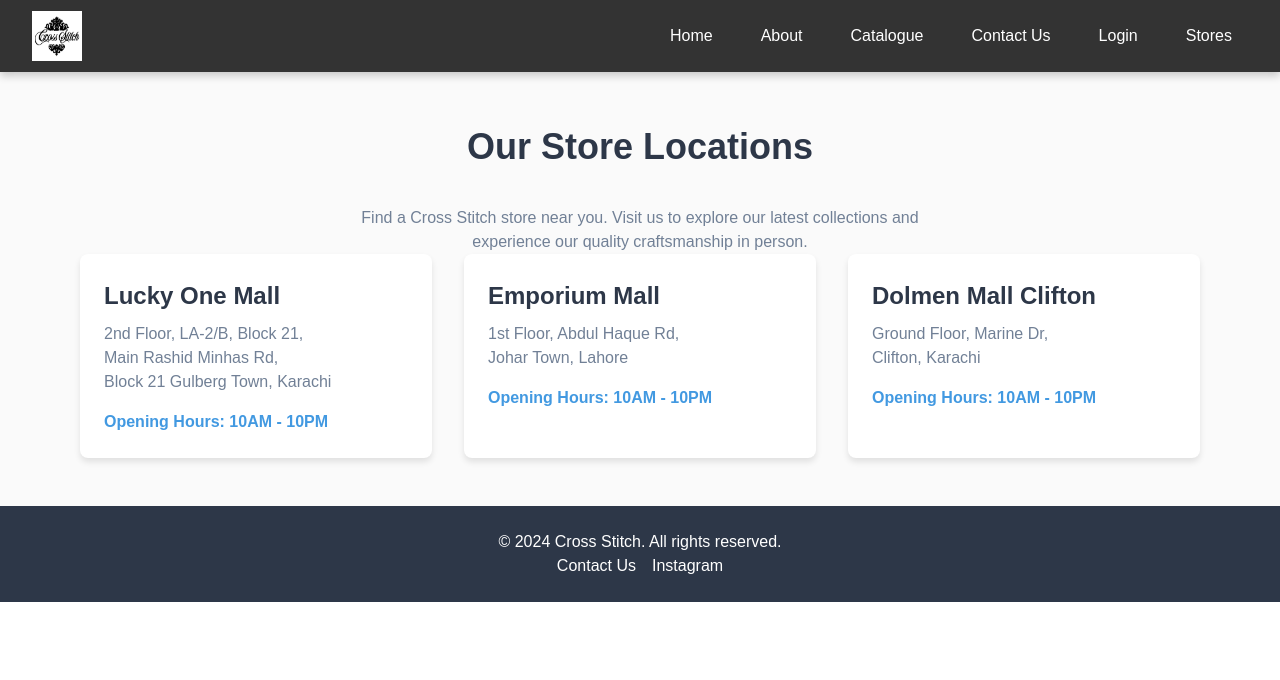
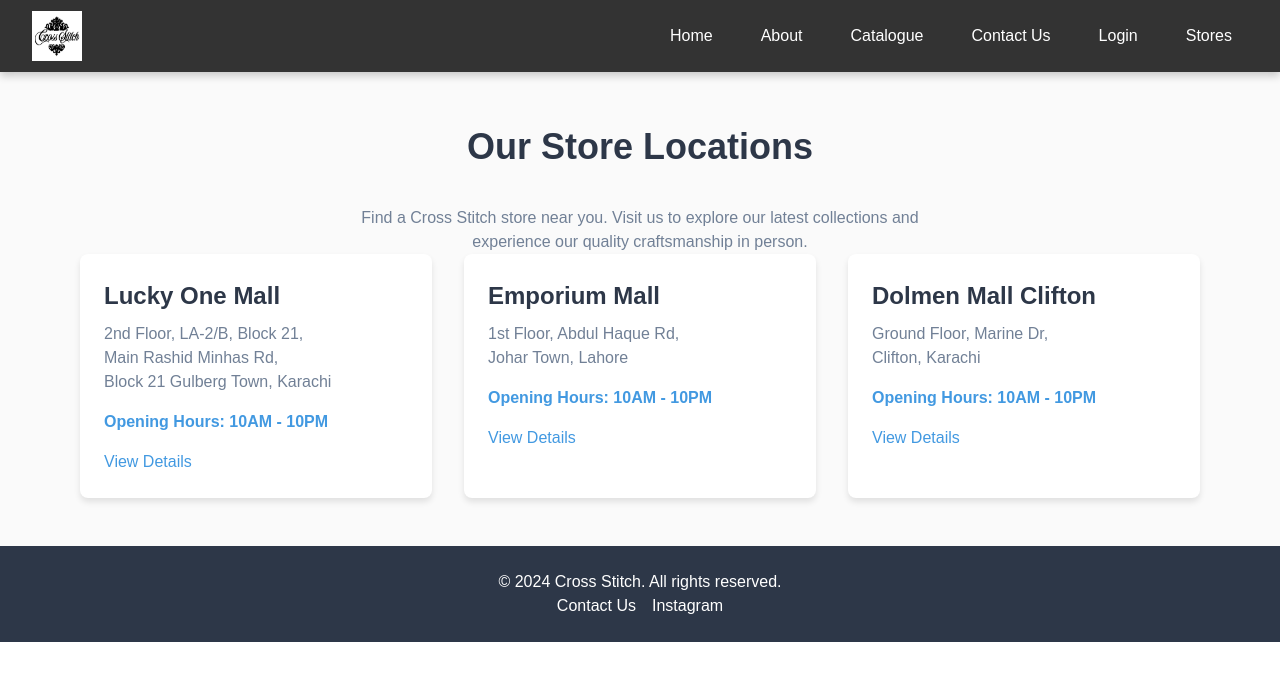
Before and after one commit to Deebasheikh/milestone-2-assignment, a Next.js app: page /stores in a window 1280 px wide. Shown: the top 680 px of the page. Built offline with nearby package versions, Linux system fonts and the light colour scheme.

Commit message:
Update page.tsx

```diff
--- a/src/app/stores/page.tsx
+++ b/src/app/stores/page.tsx
@@ -1,37 +1,42 @@
+import "../globals.css";
+import Link from "next/link";
+
 export default function StoreLocations() {
     return (
-        <div style={{ backgroundColor: '#FAFAFA', padding: '3rem 0' }}>
-            <h1 style={{ fontSize: '2.25rem', fontWeight: 'bold', textAlign: 'center', color: '#2D3748', marginBottom: '2rem' }}>Our Store Locations</h1>
-            <p style={{ textAlign: 'center', color: '#718096', marginBottom: '3rem', maxWidth: '40rem', margin: '0 auto' }}>
+        <div className="store-locations-container">
+            <h1 className="store-heading">Our Store Locations</h1>
+            <p className="store-description">
                 Find a Cross Stitch store near you. Visit us to explore our latest collections and experience our quality craftsmanship in person.
             </p>
-            <div style={{ display: 'grid', gridTemplateColumns: 'repeat(auto-fit, minmax(20rem, 1fr))', gap: '2rem', maxWidth: '72rem', margin: '0 auto', padding: '0 1rem' }}>
+            <div className="store-grid">
                 {/* Store Location Cards */}
-                <div style={{ backgroundColor: 'white', padding: '1.5rem', borderRadius: '0.5rem', boxShadow: '0 4px 6px rgba(0, 0, 0, 0.1)', transition: 'box-shadow 0.3s', cursor: 'pointer' }}>
-                    <h2 style={{ fontSize: '1.5rem', fontWeight: '600', color: '#2D3748', marginBottom: '0.5rem' }}>Lucky One Mall</h2>
-                    <p style={{ color: '#718096' }}>
-                        2nd Floor, LA-2/B, Block 21,<br />
-                        Main Rashid Minhas Rd,<br />
-                        Block 21 Gulberg Town, Karachi
-                    </p>
-                    <p style={{ marginTop: '1rem', color: '#4299E1', fontWeight: '600' }}>Opening Hours: 10AM - 10PM</p>
-                </div>
-                <div style={{ backgroundColor: 'white', padding: '1.5rem', borderRadius: '0.5rem', boxShadow: '0 4px 6px rgba(0, 0, 0, 0.1)', transition: 'box-shadow 0.3s', cursor: 'pointer' }}>
-                    <h2 style={{ fontSize: '1.5rem', fontWeight: '600', color: '#2D3748', marginBottom: '0.5rem' }}>Emporium Mall</h2>
-                    <p style={{ color: '#718096' }}>
-                        1st Floor, Abdul Haque Rd,<br />
-                        Johar Town, Lahore
-                    </p>
-                    <p style={{ marginTop: '1rem', color: '#4299E1', fontWeight: '600' }}>Opening Hours: 10AM - 10PM</p>
-                </div>
-                <div style={{ backgroundColor: 'white', padding: '1.5rem', borderRadius: '0.5rem', boxShadow: '0 4px 6px rgba(0, 0, 0, 0.1)', transition: 'box-shadow 0.3s', cursor: 'pointer' }}>
-                    <h2 style={{ fontSize: '1.5rem', fontWeight: '600', color: '#2D3748', marginBottom: '0.5rem' }}>Dolmen Mall Clifton</h2>
-                    <p style={{ color: '#718096' }}>
-                        Ground Floor, Marine Dr,<br />
-                        Clifton, Karachi
-                    </p>
-                    <p style={{ marginTop: '1rem', color: '#4299E1', fontWeight: '600' }}>Opening Hours: 10AM - 10PM</p>
-                </div>
+                {[
+                    {
+                        title: "Lucky One Mall",
+                        address: "2nd Floor, LA-2/B, Block 21,\nMain Rashid Minhas Rd,\nBlock 21 Gulberg Town, Karachi",
+                        hours: "10AM - 10PM",
+                        link: "/locations/lucky-one-mall"
+                    },
+                    {
+                        title: "Emporium Mall",
+                        address: "1st Floor, Abdul Haque Rd,\nJohar Town, Lahore",
+                        hours: "10AM - 10PM",
+                        link: "/locations/emporium-mall"
+                    },
+                    {
+                        title: "Dolmen Mall Clifton",
+                        address: "Ground Floor, Marine Dr,\nClifton, Karachi",
+                        hours: "10AM - 10PM",
+                        link: "/locations/dolmen-mall-clifton"
+                    }
+                ].map((location, index) => (
+                    <div key={index} className="store-card">
+                        <h2 className="store-card-title">{location.title}</h2>
+                        <p className="store-card-address">{location.address}</p>
+                        <p className="store-card-hours">Opening Hours: {location.hours}</p>
+                        <Link href={location.link} className="store-card-link">View Details</Link>
+                    </div>
+                ))}
             </div>
         </div>
     );
```
